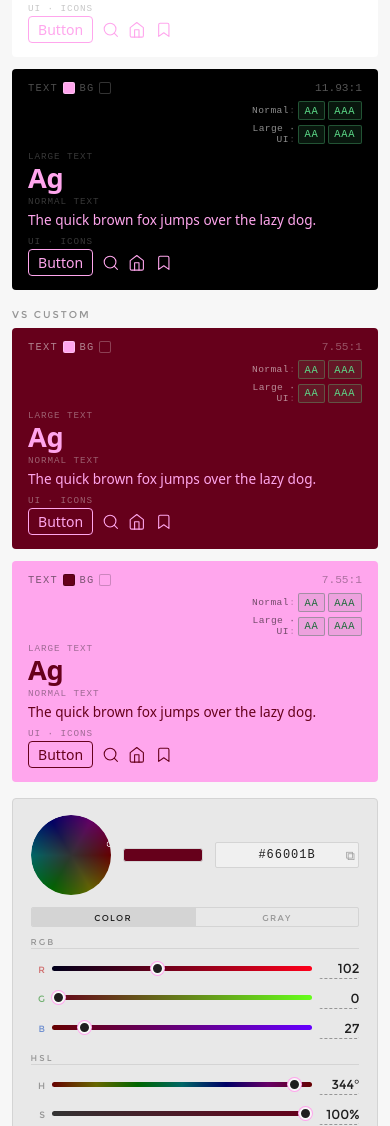
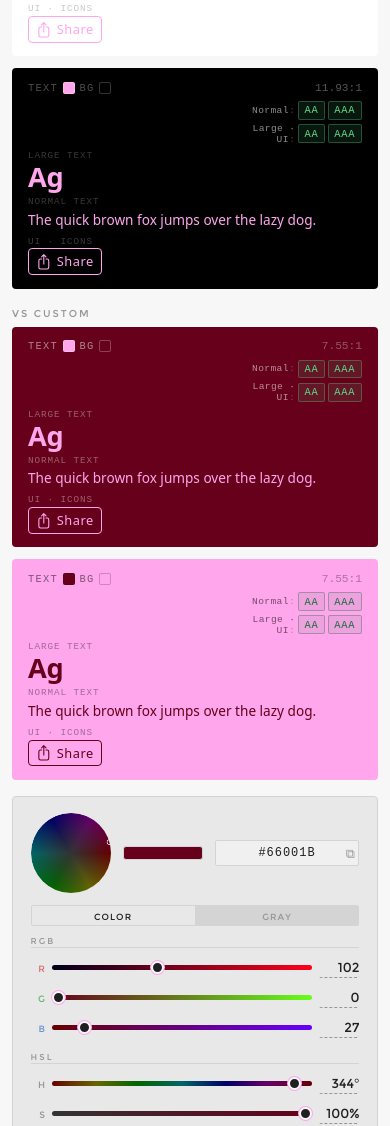
Before and after one commit to daishin-sakuma/relative_luminous_color_wheel, a website built with Vite: page index.html in a window 390 px wide. Shown: the part 966-2092 px from the top of the page. Built offline with nearby package versions, Linux system fonts and the light colour scheme.

Commit message:
feat: share button in UI Icons panel + desktop 900px layout fit
- Replace Button + 3 icons with a single functional Share button (Heroicons
  arrow-up-on-square). Web Share API on supporting browsers; clipboard
  copy fallback with "Copied!" label feedback.
- Unify tab design: apply light-mode active/inactive swap to custom-mode-tab,
  align font-size/letter-spacing/padding/hover-bg to settings-theme-btn.
- Add desktop compact-height media query (≥1100px wide, ≤920px tall):
  font-size 13px, canvas 320px, reduced paddings/gaps so the full layout
  fits within a 1440×900 viewport.

Co-Authored-By: Claude Sonnet 4.6 <noreply@anthropic.com>

```diff
--- a/index.html
+++ b/index.html
@@ -189,10 +189,10 @@
           <div class="preview-section">
             <span class="preview-section-label">UI · Icons</span>
             <div class="preview-ui-row" id="pvw-ui">
-              <span class="preview-btn-ex">Button</span>
-              <svg class="preview-icon" viewBox="0 0 24 24"><circle cx="11" cy="11" r="8"/><line x1="21" y1="21" x2="16.65" y2="16.65"/></svg>
-              <svg class="preview-icon" viewBox="0 0 24 24"><path d="M3 9l9-7 9 7v11a2 2 0 0 1-2 2H5a2 2 0 0 1-2-2z"/><polyline points="9 22 9 12 15 12 15 22"/></svg>
-              <svg class="preview-icon" viewBox="0 0 24 24"><path d="M19 21l-7-5-7 5V5a2 2 0 0 1 2-2h10a2 2 0 0 1 2 2z"/></svg>
+              <button class="preview-share-btn" title="Share this page">
+                <svg class="preview-icon" viewBox="0 0 24 24" aria-hidden="true"><path d="M9 8.25H7.5C6.25736 8.25 5.25 9.25736 5.25 10.5V19.5C5.25 20.7426 6.25736 21.75 7.5 21.75H16.5C17.7426 21.75 18.75 20.7426 18.75 19.5V10.5C18.75 9.25736 17.7426 8.25 16.5 8.25H15M9 5.25L12 2.25L15 5.25M12 2.25L12 15"/></svg>
+                <span class="preview-share-label">Share</span>
+              </button>
             </div>
           </div>
         </div>
@@ -219,10 +219,10 @@
           <div class="preview-section">
             <span class="preview-section-label">UI · Icons</span>
             <div class="preview-ui-row" id="pvb-ui">
-              <span class="preview-btn-ex">Button</span>
-              <svg class="preview-icon" viewBox="0 0 24 24"><circle cx="11" cy="11" r="8"/><line x1="21" y1="21" x2="16.65" y2="16.65"/></svg>
-              <svg class="preview-icon" viewBox="0 0 24 24"><path d="M3 9l9-7 9 7v11a2 2 0 0 1-2 2H5a2 2 0 0 1-2-2z"/><polyline points="9 22 9 12 15 12 15 22"/></svg>
-              <svg class="preview-icon" viewBox="0 0 24 24"><path d="M19 21l-7-5-7 5V5a2 2 0 0 1 2-2h10a2 2 0 0 1 2 2z"/></svg>
+              <button class="preview-share-btn" title="Share this page">
+                <svg class="preview-icon" viewBox="0 0 24 24" aria-hidden="true"><path d="M9 8.25H7.5C6.25736 8.25 5.25 9.25736 5.25 10.5V19.5C5.25 20.7426 6.25736 21.75 7.5 21.75H16.5C17.7426 21.75 18.75 20.7426 18.75 19.5V10.5C18.75 9.25736 17.7426 8.25 16.5 8.25H15M9 5.25L12 2.25L15 5.25M12 2.25L12 15"/></svg>
+                <span class="preview-share-label">Share</span>
+              </button>
             </div>
           </div>
         </div>
@@ -255,10 +255,10 @@
           <div class="preview-section">
             <span class="preview-section-label">UI · Icons</span>
             <div class="preview-ui-row" id="pa-ui">
-              <span class="preview-btn-ex">Button</span>
-              <svg class="preview-icon" viewBox="0 0 24 24"><circle cx="11" cy="11" r="8"/><line x1="21" y1="21" x2="16.65" y2="16.65"/></svg>
-              <svg class="preview-icon" viewBox="0 0 24 24"><path d="M3 9l9-7 9 7v11a2 2 0 0 1-2 2H5a2 2 0 0 1-2-2z"/><polyline points="9 22 9 12 15 12 15 22"/></svg>
-              <svg class="preview-icon" viewBox="0 0 24 24"><path d="M19 21l-7-5-7 5V5a2 2 0 0 1 2-2h10a2 2 0 0 1 2 2z"/></svg>
+              <button class="preview-share-btn" title="Share this page">
+                <svg class="preview-icon" viewBox="0 0 24 24" aria-hidden="true"><path d="M9 8.25H7.5C6.25736 8.25 5.25 9.25736 5.25 10.5V19.5C5.25 20.7426 6.25736 21.75 7.5 21.75H16.5C17.7426 21.75 18.75 20.7426 18.75 19.5V10.5C18.75 9.25736 17.7426 8.25 16.5 8.25H15M9 5.25L12 2.25L15 5.25M12 2.25L12 15"/></svg>
+                <span class="preview-share-label">Share</span>
+              </button>
             </div>
           </div>
         </div>
@@ -285,10 +285,10 @@
           <div class="preview-section">
             <span class="preview-section-label">UI · Icons</span>
             <div class="preview-ui-row" id="pb-ui">
-              <span class="preview-btn-ex">Button</span>
-              <svg class="preview-icon" viewBox="0 0 24 24"><circle cx="11" cy="11" r="8"/><line x1="21" y1="21" x2="16.65" y2="16.65"/></svg>
-              <svg class="preview-icon" viewBox="0 0 24 24"><path d="M3 9l9-7 9 7v11a2 2 0 0 1-2 2H5a2 2 0 0 1-2-2z"/><polyline points="9 22 9 12 15 12 15 22"/></svg>
-              <svg class="preview-icon" viewBox="0 0 24 24"><path d="M19 21l-7-5-7 5V5a2 2 0 0 1 2-2h10a2 2 0 0 1 2 2z"/></svg>
+              <button class="preview-share-btn" title="Share this page">
+                <svg class="preview-icon" viewBox="0 0 24 24" aria-hidden="true"><path d="M9 8.25H7.5C6.25736 8.25 5.25 9.25736 5.25 10.5V19.5C5.25 20.7426 6.25736 21.75 7.5 21.75H16.5C17.7426 21.75 18.75 20.7426 18.75 19.5V10.5C18.75 9.25736 17.7426 8.25 16.5 8.25H15M9 5.25L12 2.25L15 5.25M12 2.25L12 15"/></svg>
+                <span class="preview-share-label">Share</span>
+              </button>
             </div>
           </div>
         </div>
--- a/src/main.js
+++ b/src/main.js
@@ -1237,4 +1237,26 @@ syncSliders();
 syncCustomUI();
 updateUI();
 renderCustomWheel();
+
+// ─── Share buttons ─────────────────────────────────────────────────────────────
+
+const SHARE_URL   = 'https://relative-luminous-color-wheel.vercel.app/';
+const SHARE_TITLE = 'Relative Luminous Color Wheel';
+
+document.querySelectorAll('.preview-share-btn').forEach(btn => {
+  btn.addEventListener('click', async () => {
+    try {
+      if (navigator.share) {
+        await navigator.share({ title: SHARE_TITLE, url: SHARE_URL });
+      } else {
+        await navigator.clipboard.writeText(SHARE_URL);
+        const label = btn.querySelector('.preview-share-label');
+        const prev  = label.textContent;
+        label.textContent = 'Copied!';
+        btn.classList.add('shared');
+        setTimeout(() => { label.textContent = prev; btn.classList.remove('shared'); }, 2000);
+      }
+    } catch (_) { /* user cancelled or permission denied */ }
+  });
+});
 applyCustomModeTabs(customMode);
--- a/src/style.css
+++ b/src/style.css
@@ -349,15 +349,19 @@ input[type="range"]::-moz-range-thumb {
   color: var(--muted);
   cursor: pointer;
   font-family: inherit;
-  font-size: 0.65rem;
-  letter-spacing: 0.12em;
-  padding: 0.22rem 0.4rem;
+  font-size: 0.68rem;
+  letter-spacing: 0.10em;
+  padding: 0.22rem 0.65rem;
   text-transform: uppercase;
   transition: background 0.12s, color 0.12s;
 }
 .custom-mode-tab + .custom-mode-tab { border-left: 1px solid var(--border); }
-.custom-mode-tab:hover { background: var(--surface); color: var(--text); }
+.custom-mode-tab:hover { background: var(--surface2); color: var(--text); }
 .custom-mode-tab.active { background: var(--border); color: var(--text); }
+
+[data-theme="light"] .custom-mode-tab        { background: var(--border); color: var(--muted); }
+[data-theme="light"] .custom-mode-tab.active  { background: none; color: var(--text); }
+[data-theme="light"] .custom-mode-tab:hover   { background: var(--surface2); color: var(--text); }
 
 .custom-wheel-col {
   display: flex;
@@ -628,15 +632,26 @@ input.custom-val:focus {
   gap: 0.55rem;
   flex-wrap: wrap;
 }
-.preview-btn-ex {
+.preview-share-btn {
+  display: inline-flex;
+  align-items: center;
+  gap: 0.35em;
+  background: none;
   border: 1.5px solid currentColor;
   border-radius: 4px;
-  padding: 0.2em 0.65em;
-  font-size: 0.875rem;
+  color: inherit;
+  cursor: pointer;
   font-family: system-ui, -apple-system, sans-serif;
-  line-height: 1.4;
+  font-size: 0.8rem;
+  letter-spacing: 0.04em;
+  line-height: 1;
+  padding: 0.28em 0.6em 0.28em 0.45em;
+  transition: opacity 0.12s, transform 0.08s;
   white-space: nowrap;
 }
+.preview-share-btn:hover { opacity: 0.65; }
+.preview-share-btn:active { opacity: 0.45; transform: scale(0.95); }
+.preview-share-btn.shared .preview-share-label { opacity: 0.7; }
 .preview-icon {
   width: 1.1rem;
   height: 1.1rem;
@@ -773,6 +788,10 @@ input.custom-val:focus {
 .settings-theme-btn:hover { background: var(--surface2); color: var(--text); }
 .settings-theme-btn.active { background: var(--border); color: var(--text); }
 
+[data-theme="light"] .settings-theme-btn        { background: var(--border); color: var(--muted); }
+[data-theme="light"] .settings-theme-btn.active  { background: none; color: var(--text); }
+[data-theme="light"] .settings-theme-btn:hover   { background: var(--surface2); color: var(--text); }
+
 .settings-panel-label {
   font-size: 0.65rem;
   letter-spacing: 0.18em;
@@ -889,6 +908,19 @@ input.custom-val:focus {
 
 /* ── Responsive ─────────────────────────────────────────────────────────────── */
 
+/* Desktop compact height: fit entire layout within 900px viewport */
+@media (min-width: 1100px) and (max-height: 920px) {
+  html  { font-size: 13px; }
+  body  { padding: 0.875rem 2rem 1rem; gap: 0.875rem; }
+  header { padding-bottom: 0.5rem; }
+  .app-body { grid-template-columns: 320px 1fr; gap: 1.5rem; }
+  .wheel-wrap { width: 320px; height: 320px; }
+  #wheel, #overlay { width: 320px; height: 320px; }
+  .swatch { height: 56px; }
+  .preview-tile { padding: 0.85rem 1rem; }
+  .preview-display { font-size: 1.9rem; }
+}
+
 /* Tablet: shrink left column, stack color subgroups */
 @media (max-width: 1099px) {
   body { padding: 1.5rem 1.5rem 2rem; }
--- a/web/src/style.css
+++ b/web/src/style.css
@@ -349,15 +349,19 @@ input[type="range"]::-moz-range-thumb {
   color: var(--muted);
   cursor: pointer;
   font-family: inherit;
-  font-size: 0.65rem;
-  letter-spacing: 0.12em;
-  padding: 0.22rem 0.4rem;
+  font-size: 0.68rem;
+  letter-spacing: 0.10em;
+  padding: 0.22rem 0.65rem;
   text-transform: uppercase;
   transition: background 0.12s, color 0.12s;
 }
 .custom-mode-tab + .custom-mode-tab { border-left: 1px solid var(--border); }
-.custom-mode-tab:hover { background: var(--surface); color: var(--text); }
+.custom-mode-tab:hover { background: var(--surface2); color: var(--text); }
 .custom-mode-tab.active { background: var(--border); color: var(--text); }
+
+[data-theme="light"] .custom-mode-tab        { background: var(--border); color: var(--muted); }
+[data-theme="light"] .custom-mode-tab.active  { background: none; color: var(--text); }
+[data-theme="light"] .custom-mode-tab:hover   { background: var(--surface2); color: var(--text); }
 
 .custom-wheel-col {
   display: flex;
@@ -628,15 +632,26 @@ input.custom-val:focus {
   gap: 0.55rem;
   flex-wrap: wrap;
 }
-.preview-btn-ex {
+.preview-share-btn {
+  display: inline-flex;
+  align-items: center;
+  gap: 0.35em;
+  background: none;
   border: 1.5px solid currentColor;
   border-radius: 4px;
-  padding: 0.2em 0.65em;
-  font-size: 0.875rem;
+  color: inherit;
+  cursor: pointer;
   font-family: system-ui, -apple-system, sans-serif;
-  line-height: 1.4;
+  font-size: 0.8rem;
+  letter-spacing: 0.04em;
+  line-height: 1;
+  padding: 0.28em 0.6em 0.28em 0.45em;
+  transition: opacity 0.12s, transform 0.08s;
   white-space: nowrap;
 }
+.preview-share-btn:hover { opacity: 0.65; }
+.preview-share-btn:active { opacity: 0.45; transform: scale(0.95); }
+.preview-share-btn.shared .preview-share-label { opacity: 0.7; }
 .preview-icon {
   width: 1.1rem;
   height: 1.1rem;
@@ -773,6 +788,10 @@ input.custom-val:focus {
 .settings-theme-btn:hover { background: var(--surface2); color: var(--text); }
 .settings-theme-btn.active { background: var(--border); color: var(--text); }
 
+[data-theme="light"] .settings-theme-btn        { background: var(--border); color: var(--muted); }
+[data-theme="light"] .settings-theme-btn.active  { background: none; color: var(--text); }
+[data-theme="light"] .settings-theme-btn:hover   { background: var(--surface2); color: var(--text); }
+
 .settings-panel-label {
   font-size: 0.65rem;
   letter-spacing: 0.18em;
@@ -889,6 +908,19 @@ input.custom-val:focus {
 
 /* ── Responsive ─────────────────────────────────────────────────────────────── */
 
+/* Desktop compact height: fit entire layout within 900px viewport */
+@media (min-width: 1100px) and (max-height: 920px) {
+  html  { font-size: 13px; }
+  body  { padding: 0.875rem 2rem 1rem; gap: 0.875rem; }
+  header { padding-bottom: 0.5rem; }
+  .app-body { grid-template-columns: 320px 1fr; gap: 1.5rem; }
+  .wheel-wrap { width: 320px; height: 320px; }
+  #wheel, #overlay { width: 320px; height: 320px; }
+  .swatch { height: 56px; }
+  .preview-tile { padding: 0.85rem 1rem; }
+  .preview-display { font-size: 1.9rem; }
+}
+
 /* Tablet: shrink left column, stack color subgroups */
 @media (max-width: 1099px) {
   body { padding: 1.5rem 1.5rem 2rem; }
```
Also changed, not shown: web/index.html (+16 -16 lines), web/src/main.js (+22 -0 lines).
